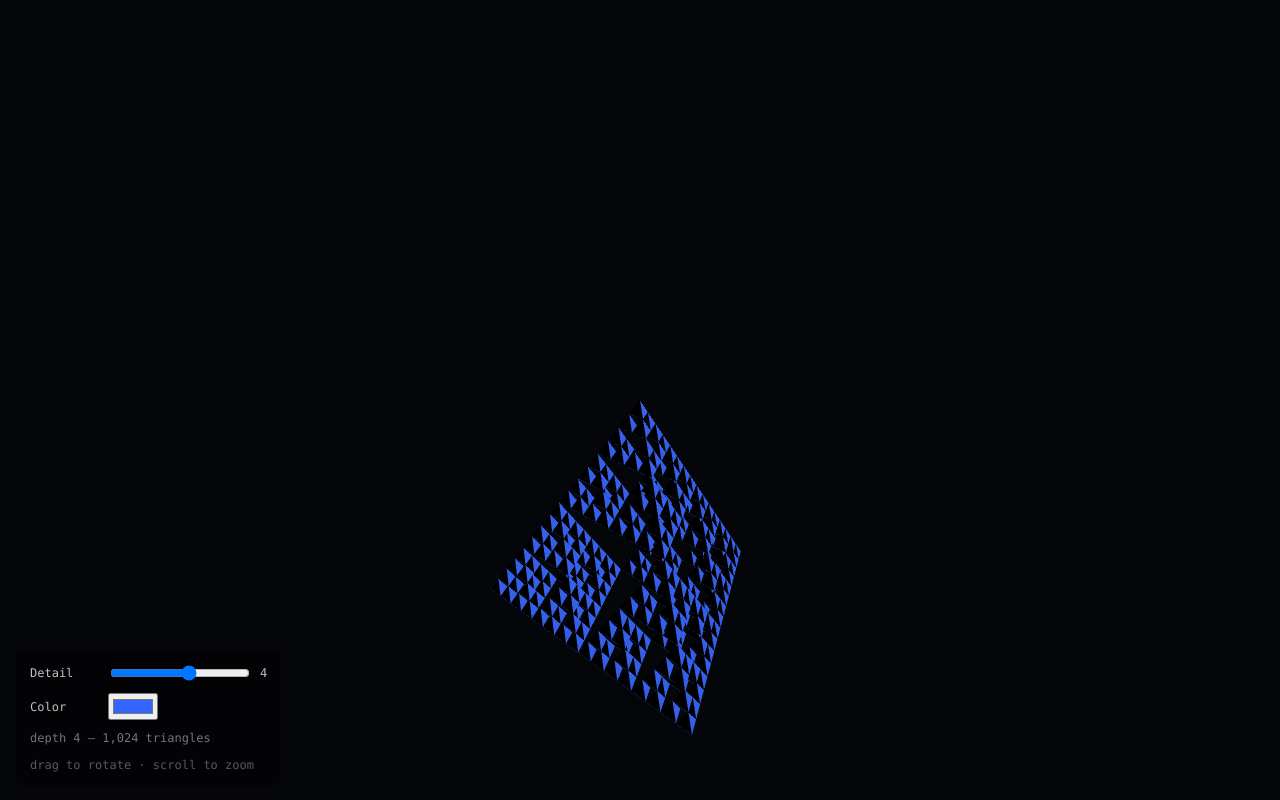
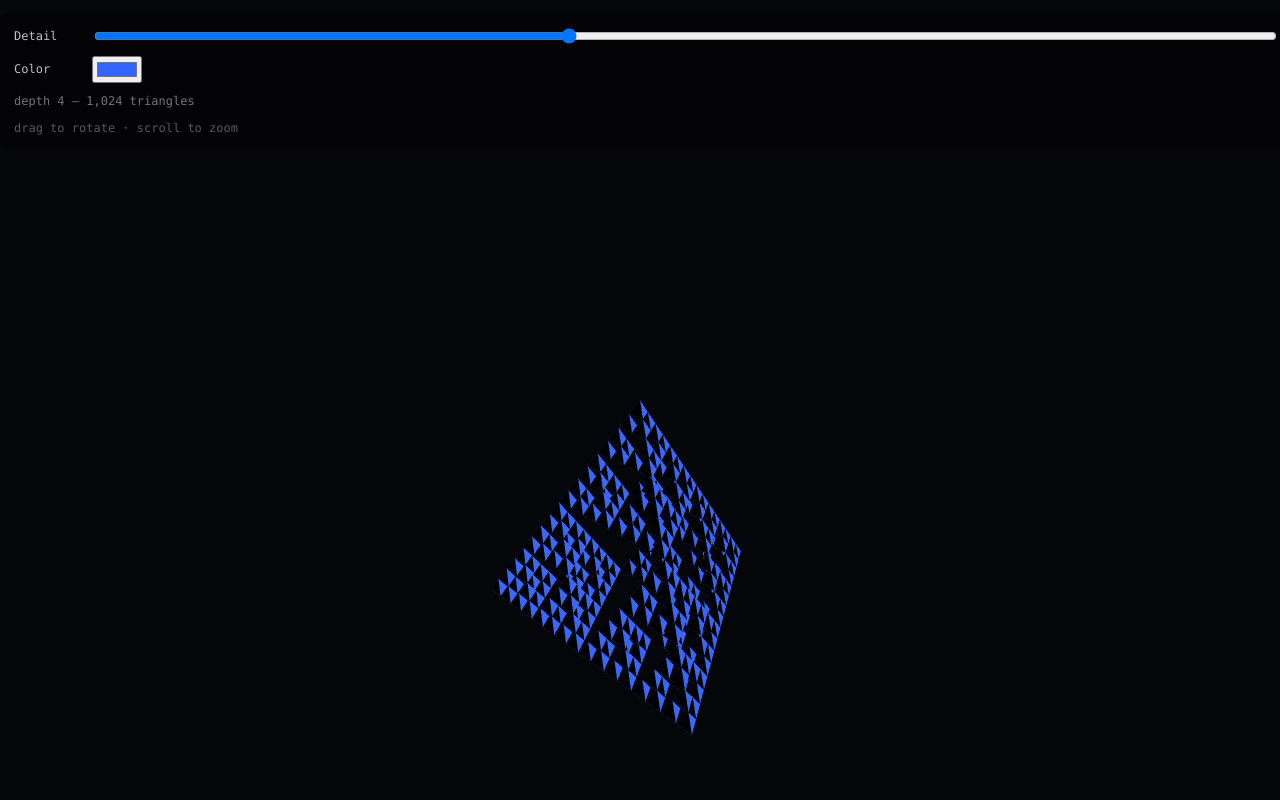
Before and after one commit to josephmfaulkner/Sierpi-ski_Tetrahedron, a website built with Vite: page index.html in a window 1280 px wide. Built offline with nearby package versions, Linux system fonts and the light colour scheme; animation ran at ten frames a second.

Commit message:
Adjust Controls

```diff
--- a/index.html
+++ b/index.html
@@ -22,8 +22,9 @@
       }
       #panel {
         position: fixed;
-        left: 16px;
-        bottom: 14px;
+        left: 0px;
+        top: 14px;
+        width: 100%;
         display: flex;
         flex-direction: column;
         gap: 10px;
@@ -43,7 +44,7 @@
         min-width: 70px;
       }
       #panel input[type='range'] {
-        width: 140px;
+        width: 100%;
       }
       #info {
         opacity: 0.6;
@@ -58,7 +59,7 @@
     <div id="panel">
       <div class="row">
         <label for="depth">Detail</label>
-        <input id="depth" type="range" min="0" max="7" step="1" value="4" />
+        <input id="depth" type="range" min="0" max="10" step="1" value="4" />
         <span id="depth-value">4</span>
       </div>
       <div class="row">
--- a/src/main.js
+++ b/src/main.js
@@ -9,7 +9,7 @@ const depthValue = document.getElementById('depth-value');
 const colorPicker = document.getElementById('color');
 
 const DEFAULT_COLOR = '#3366ff';
-const MAX_DEPTH = 7;
+const MAX_DEPTH = 10;
 
 const scene = new THREE.Scene();
 scene.background = new THREE.Color(0x05060a);
@@ -33,7 +33,7 @@ container.appendChild(renderer.domElement);
 
 // Single directional light, as requested.
 const light = new THREE.DirectionalLight(0xffffff, 3.2);
-light.position.set(4, 5, 6);
+light.position.set(6, 5, 4);
 scene.add(light);
 
 const material = new THREE.MeshStandardMaterial({
@@ -72,8 +72,8 @@ const controls = new OrbitControls(camera, renderer.domElement);
 controls.enablePan = false;
 controls.enableDamping = true;
 controls.dampingFactor = 0.08;
-controls.minDistance = 0.3;
-controls.maxDistance = 15;
+controls.minDistance = 0.03;
+controls.maxDistance = 150;
 
 setDepth(parseInt(depthSlider.value, 10));
 
```
